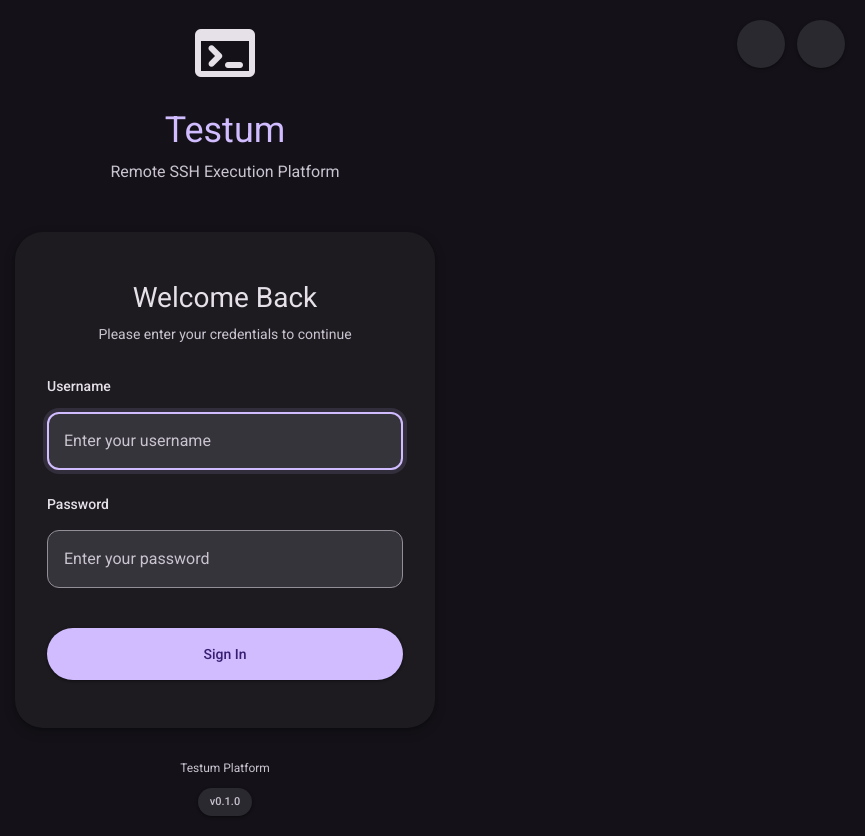
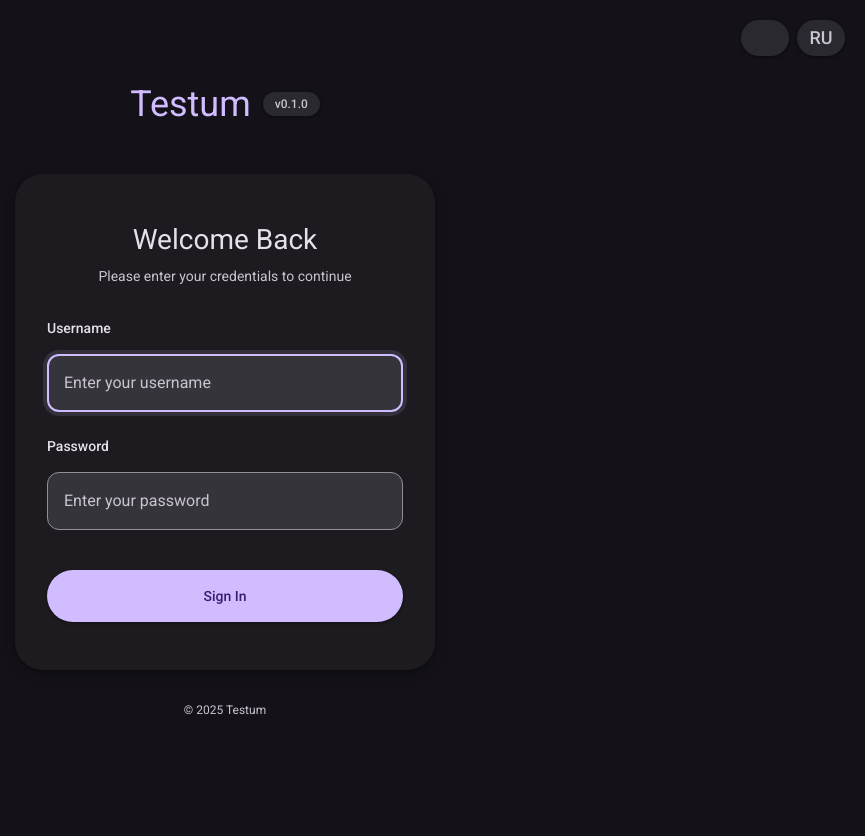
Before and after one commit to 4stm4/testum, a Python web app: template app/templates/login.html in a window 1280 px wide. Shown: the whole page, without its empty margins (415-1280 px from the left). After the commit the page ends 715 px from the top, so only its background shows below. Run offline with Jinja, Linux system fonts and the light colour scheme; the template is opened without the code that fills it, so the values that code supplies are empty.

Commit message:
refactor: redesign login page with cleaner layout
- Removed floating terminal icon
- Moved version badge next to Testum title (inline)
- Removed 'Remote SSH Execution Platform' tagline
- Replaced theme icon with brightness_6 (sun/moon combined)
- Replaced language icon with text labels (EN/RU)
- Reduced toggle button size from 48px to 36px
- Updated JavaScript to toggle displayed language (show opposite)
- Cleaner, more compact login interface

```diff
--- a/app/static/testum.js
+++ b/app/static/testum.js
@@ -75,7 +75,12 @@ function applyTheme(theme) {
     const themeToggle = document.getElementById('themeToggle');
     if (themeToggle) {
         const icon = resolvedTheme === 'dark' ? 'light_mode' : 'dark_mode';
-        themeToggle.innerHTML = `<span class="material-symbols-rounded" aria-hidden="true">${icon}</span>`;
+        const iconElement = themeToggle.querySelector('.material-symbols-rounded');
+        if (iconElement) {
+            iconElement.textContent = icon;
+        } else {
+            themeToggle.innerHTML = `<span class="material-symbols-rounded" aria-hidden="true">${icon}</span>`;
+        }
         themeToggle.title = resolvedTheme === 'dark' ? 'Switch to Light Theme' : 'Switch to Dark Theme';
         themeToggle.setAttribute('aria-label', themeToggle.title);
     }
@@ -468,9 +473,9 @@ function applyTranslations() {
     const langToggle = document.getElementById('langToggle');
     if (langToggle) {
         const currentLang = getCurrentLanguage();
-        const nextLang = currentLang === 'en' ? 'ru' : 'en';
-        langToggle.innerHTML = '<span class="material-symbols-rounded" aria-hidden="true">translate</span>';
-        const title = nextLang === 'ru' ? 'Переключить на русский' : 'Switch to English';
+        const displayLang = currentLang === 'en' ? 'RU' : 'EN';
+        langToggle.innerHTML = `<span aria-hidden="true">${displayLang}</span>`;
+        const title = currentLang === 'en' ? 'Переключить на русский' : 'Switch to English';
         langToggle.title = title;
         langToggle.setAttribute('aria-label', title);
     }
--- a/app/templates/login.html
+++ b/app/templates/login.html
@@ -39,26 +39,29 @@
             top: 20px;
             right: 20px;
             display: flex;
-            gap: 12px;
+            gap: 8px;
             z-index: 1000;
         }
         .login-toggle {
             background: var(--md-surface-container-high);
-            color: var(--md-on-surface);
+            color: var(--md-on-surface-variant);
             border: none;
-            width: 48px;
-            height: 48px;
-            border-radius: 24px;
+            width: 36px;
+            height: 36px;
+            border-radius: 18px;
             cursor: pointer;
-            font-size: 20px;
+            font-size: 18px;
             transition: all 0.3s cubic-bezier(0.2, 0, 0, 1);
             display: flex;
             align-items: center;
             justify-content: center;
             box-shadow: var(--md-elevation-1);
+            font-weight: 500;
+            font-family: 'Roboto', sans-serif;
         }
         .login-toggle:hover {
-            background: var(--md-surface-container-highest);
+            background: var(--md-primary-container);
+            color: var(--md-on-primary-container);
             box-shadow: var(--md-elevation-2);
             transform: scale(1.05);
         }
@@ -66,27 +69,22 @@
             text-align: center;
             margin-bottom: 48px;
         }
-        .logo {
-            font-size: 72px;
-            margin-bottom: 16px;
-            animation: float 3s ease-in-out infinite;
-        }
-
-        .logo .material-symbols-rounded {
-            font-size: 72px;
-        }
-        @keyframes float {
-            0%, 100% { transform: translateY(0px); }
-            50% { transform: translateY(-10px); }
-        }
         .app-name {
             font: var(--md-display-small);
             color: var(--md-primary);
+            display: flex;
+            align-items: center;
+            justify-content: center;
+            gap: 12px;
             margin-bottom: 8px;
         }
-        .tagline {
-            font: var(--md-body-large);
+        .version-inline {
+            font: var(--md-label-medium);
+            background: var(--md-surface-container-high);
             color: var(--md-on-surface-variant);
+            padding: 4px 12px;
+            border-radius: 100px;
+            box-shadow: var(--md-elevation-1);
         }
         .login-card {
             background: var(--md-surface-container-low);
@@ -201,17 +199,6 @@
             color: var(--md-on-surface-variant);
             font: var(--md-body-small);
         }
-        .version-badge {
-            display: inline-flex;
-            align-items: center;
-            gap: 6px;
-            background: var(--md-surface-container-high);
-            padding: 6px 12px;
-            border-radius: 100px;
-            margin-top: 12px;
-            font: var(--md-label-small);
-            box-shadow: var(--md-elevation-1);
-        }
         @keyframes fadeIn {
             from { opacity: 0; transform: translateY(30px); }
             to { opacity: 1; transform: translateY(0); }
@@ -226,19 +213,18 @@
         <!-- Theme and Language toggles -->
         <div class="login-actions">
             <button id="themeToggle" class="login-toggle" type="button" aria-label="Toggle Theme">
-                <span class="material-symbols-rounded" aria-hidden="true">dark_mode</span>
+                <span class="material-symbols-rounded" aria-hidden="true">brightness_6</span>
             </button>
             <button id="langToggle" class="login-toggle" type="button" aria-label="Toggle Language">
-                <span class="material-symbols-rounded" aria-hidden="true">translate</span>
+                <span aria-hidden="true">EN</span>
             </button>
         </div>
 
         <div class="logo-section">
-            <div class="logo">
-                <span class="material-symbols-rounded" aria-hidden="true">terminal</span>
+            <div class="app-name">
+                <span data-i18n="welcomeTitle">Testum</span>
+                <span class="version-inline">v0.1.0</span>
             </div>
-            <div class="app-name" data-i18n="welcomeTitle">Testum</div>
-            <div class="tagline" data-i18n="welcomeSubtitle">Remote SSH Execution Platform</div>
         </div>
 
         <div class="login-card">
@@ -279,8 +265,7 @@
         </div>
 
         <div class="footer">
-            <div>Testum Platform</div>
-            <div class="version-badge">v0.1.0</div>
+            © 2025 Testum
         </div>
     </div>
 
```
